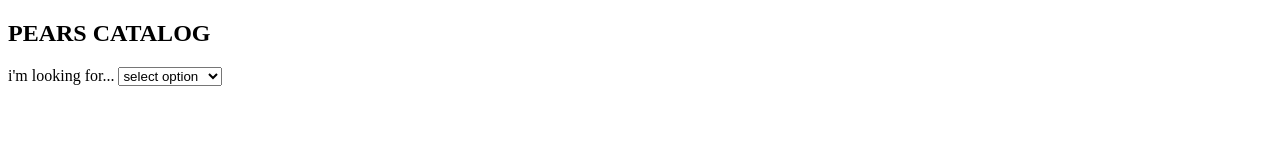
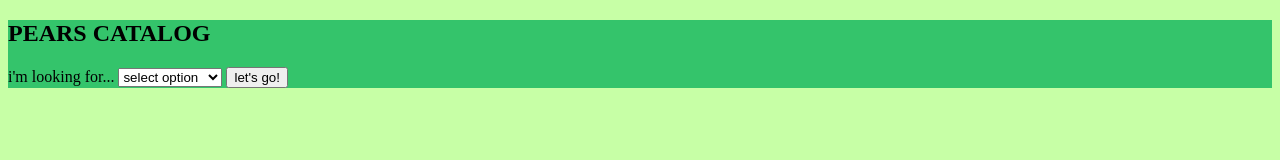
Before and after one commit to cyntaxd/HC---catalogue, a plain HTML site: page index.html in a window 1280 px wide. Drawn offline with Linux system fonts and the light colour scheme.

Commit message:
added some basic styling to the page and nagivation so it looks nice. green. pear.

```diff
--- a/index.html
+++ b/index.html
@@ -7,7 +7,8 @@
     </head>
     <body>
         <div class="navigation">
-            <h2>PEARS CATALOG</h2>
+            <h2 id="navleft">PEARS CATALOG</h2>
+            <section id="navcenter">
                 <label for="nav-select">i'm looking for... </label>
                 <select id="nav-select">
                    <option value="">select option</option>
@@ -17,6 +18,8 @@
                    <option value="equipment.html">equipments</option>
                    <option value="stuff.html">stuffs</option>
                 </select>
+                <button type="button" onclick="goToPage()">let's go!</button>
+            </section>
         </div>
         <script src="script.js"></script>
     </body>
--- a/style.css
+++ b/style.css
@@ -0,0 +1,8 @@
+body {
+    background-color: rgb(199, 255, 166);
+}
+
+.navigation {
+    background-color: rgb(52, 196, 107);
+    display:block;
+}
```
Lines whose indentation alone changed are shown as unchanged.
